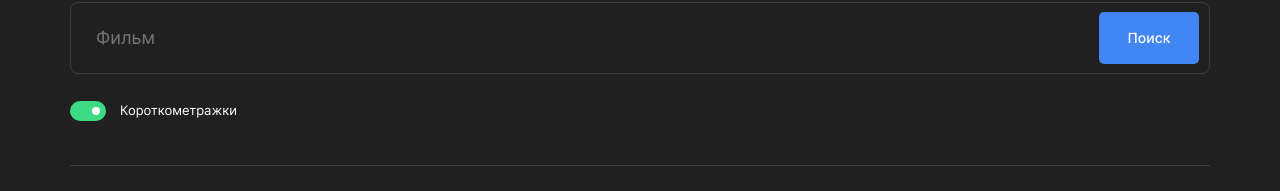
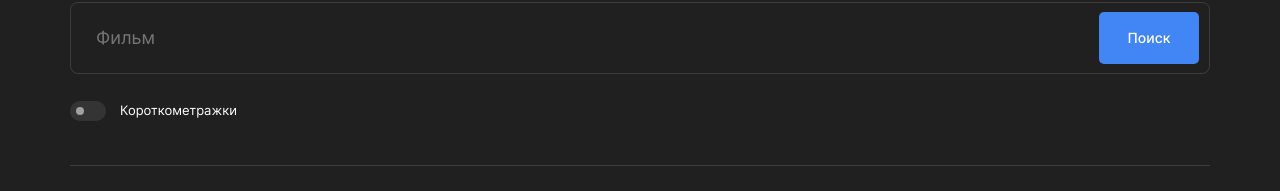
Before and after one commit to KappaKappaKappaKappaKappa/movies-explorer-frontend, a React (Create React App) app: page / in a window 1280 px wide. Shown: the part 142-333 px from the top of the page. Built offline with nearby package versions, Linux system fonts and the light colour scheme.

Commit message:
FEAT: Доработать компонент FilterCheckbox

```diff
--- a/src/components/FilterCheckbox/FilterCheckbox.css
+++ b/src/components/FilterCheckbox/FilterCheckbox.css
@@ -1 +1,5 @@
 .filter-checkbox {}
+
+.filter-checkbox:hover {
+    cursor: pointer;
+}
--- a/src/components/FilterCheckbox/FilterCheckbox.jsx
+++ b/src/components/FilterCheckbox/FilterCheckbox.jsx
@@ -1,4 +1,4 @@
-function FilterCheckbox() {
+function FilterCheckbox({ isSelectShorts }) {
   return (
     <svg
       className="filter-checkbox"
@@ -8,8 +8,18 @@ function FilterCheckbox() {
       viewBox="0 0 36 20"
       fill="none"
     >
-      <rect width="36" height="20" rx="10" fill="#3DDC84" />
-      <circle cx="26" cy="10" r="4" fill="white" />
+      <rect
+        width="36"
+        height="20"
+        rx="10"
+        fill={isSelectShorts ? "#2BE080" : "#343434"}
+      />
+      <circle
+        cx={isSelectShorts ? "26" : "10"}
+        cy="10"
+        r="4"
+        fill={isSelectShorts ? "white" : "#A0A0A0"}
+      />
     </svg>
   );
 }
--- a/src/components/Footer/Footer.css
+++ b/src/components/Footer/Footer.css
@@ -35,5 +35,5 @@
 }
 
 .footer__link:hover {
-  opacity: 0.8;
+  opacity: 0.7;
 }
--- a/src/components/SearchForm/SearchForm.jsx
+++ b/src/components/SearchForm/SearchForm.jsx
@@ -1,6 +1,8 @@
 import FilterCheckbox from "../FilterCheckbox/FilterCheckbox";
+import React, { useState } from "react";
 
 function SearchForm() {
+  const [isSelectShorts, setIsSelectedShorts] = useState(false);
   return (
     <section className="search">
       <form action="" className="search__form">
@@ -10,7 +12,7 @@ function SearchForm() {
         </div>
       </form>
       <div className="search__shorts-container">
-        <FilterCheckbox />
+        <FilterCheckbox isSelectShorts={isSelectShorts} />
         <p className="search__shorts-title">Короткометражки</p>
       </div>
     </section>
```
